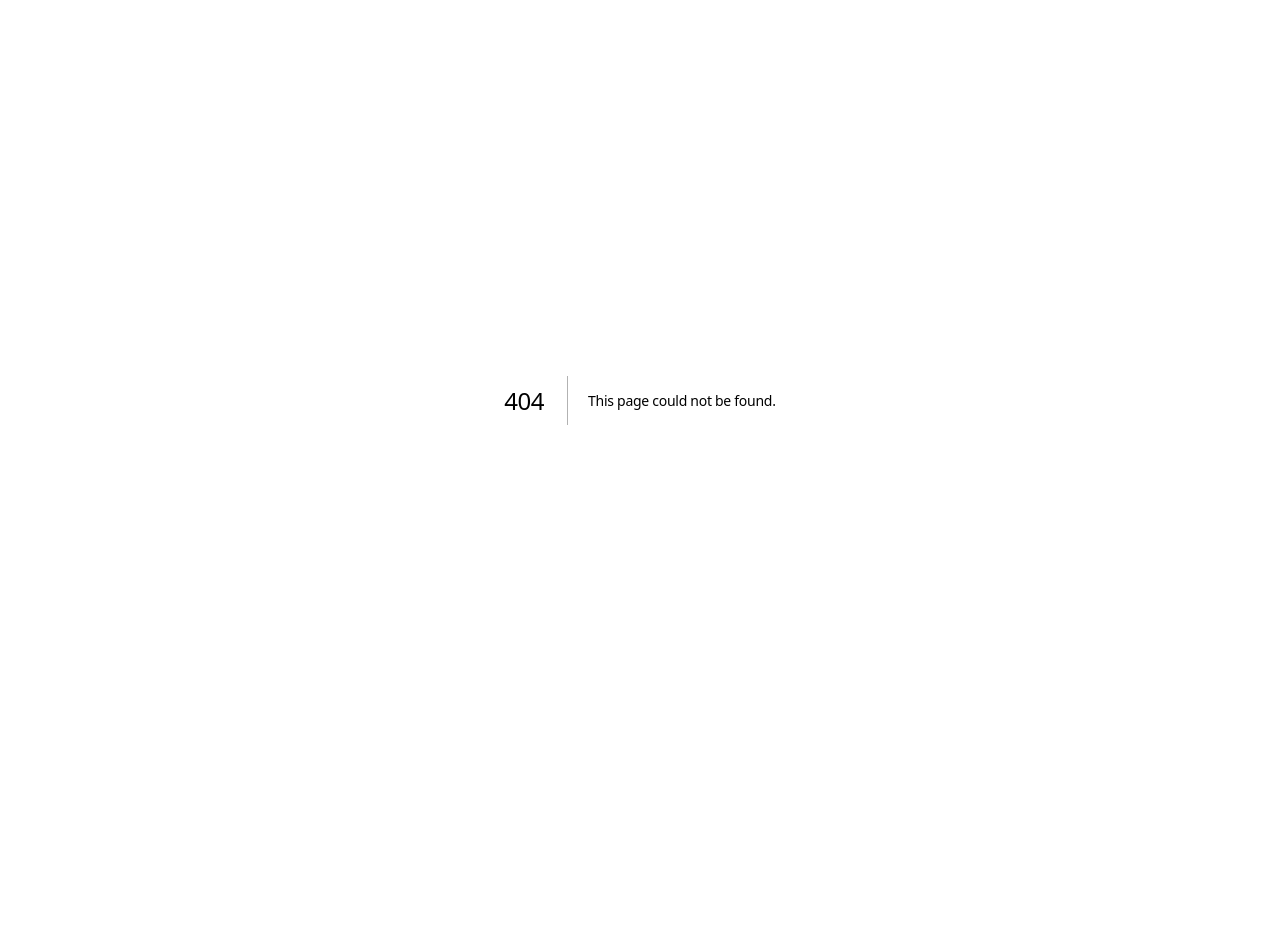
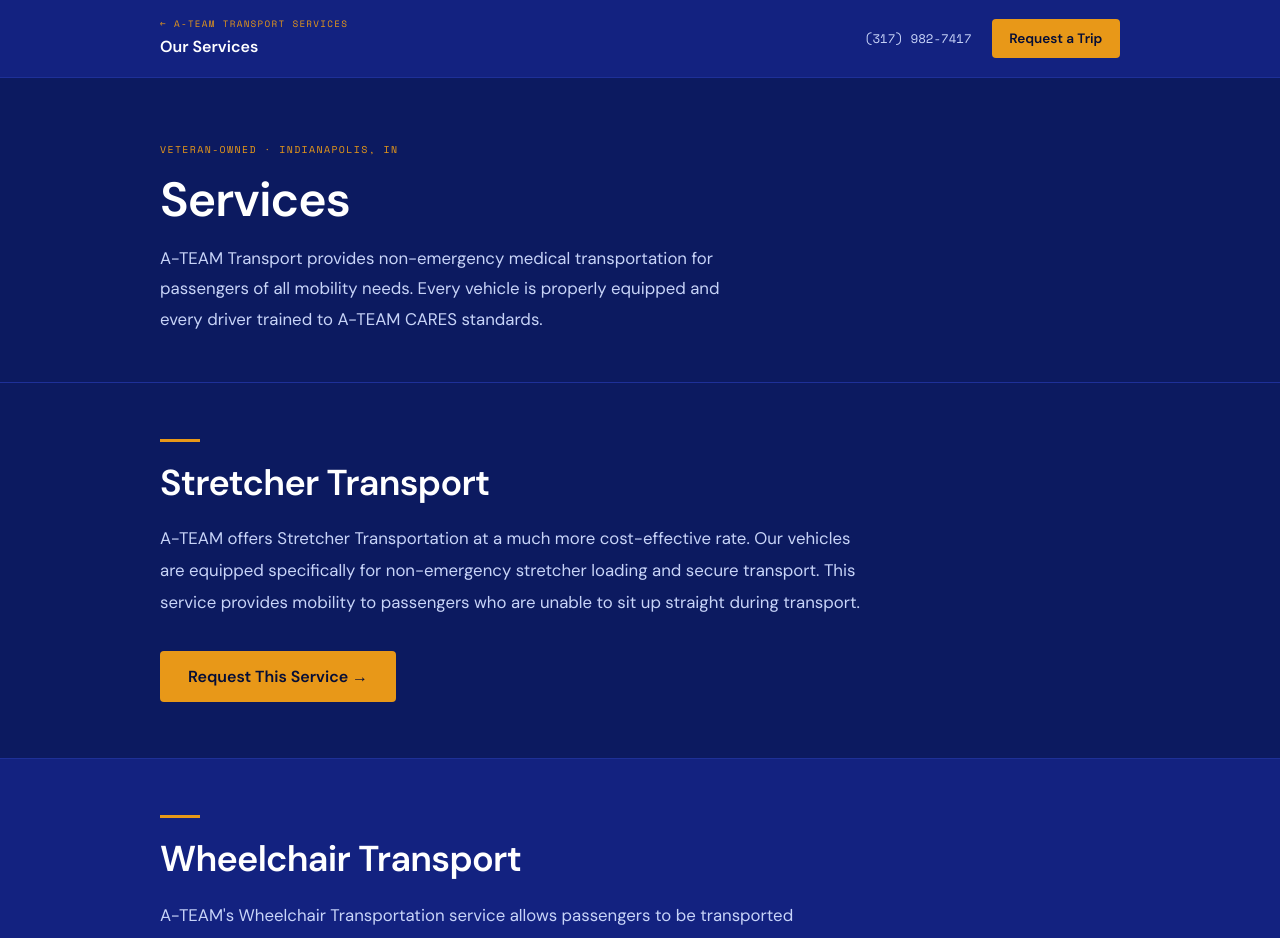
Before and after one commit to godfathereltee/ateam-transport, a Next.js app: page /services in a window 1280 px wide. Before the commit this address had no page. Shown: the top 938 px of the page. Before the commit the page ends 800 px from the top, so only its background shows below. Built offline with nearby package versions, Linux system fonts and the light colour scheme.

Commit message:
Add /services page with Stretcher, Wheelchair, Bariatric; restore clickable service cards on homepage

```diff
--- a/src/app/page.tsx
+++ b/src/app/page.tsx
@@ -65,6 +65,30 @@
               <div style={{ fontSize: '.72rem', color: 'var(--text-3)', textTransform: 'uppercase', letterSpacing: '.08em', fontFamily: 'var(--font-mono)' }}>{s.label}</div>
             </div>
           ))}
+        </div>
+      </section>
+
+      {/* Services */}
+      <section style={S.sectionPanel}>
+        <div style={S.wrap}>
+          <div style={S.label}>Our Services</div>
+          <h2 style={S.h2}>Safe, reliable transport for every need.</h2>
+          <div style={{ display: 'grid', gridTemplateColumns: 'repeat(auto-fit, minmax(260px, 1fr))', gap: '1px', background: 'var(--border)', border: '1px solid var(--border)', borderRadius: '4px', overflow: 'hidden', marginTop: '1.75rem' }}>
+            {[
+              { title: 'Stretcher Transport', desc: 'For passengers unable to sit upright during transport. Cost-effective, non-emergency stretcher loading and secure transport.', href: '/services#stretcher' },
+              { title: 'Wheelchair Transport', desc: 'Proper wheelchair securement and wider entry ramp access for passengers with varying mobility devices and requirements.', href: '/services#wheelchair' },
+              { title: 'Bariatric Transport', desc: 'Wide rear-entry ramps accommodating bariatric wheelchairs and personally owned chairs that exceed standard 35–36" ramp widths.', href: '/services#bariatric' },
+            ].map(s => (
+              <a key={s.title} href={s.href} style={{ background: 'var(--bg)', padding: '1.75rem 1.5rem', textDecoration: 'none', display: 'block', transition: 'background .15s' }}
+                onMouseEnter={e => (e.currentTarget.style.background = 'var(--bg-panel)')}
+                onMouseLeave={e => (e.currentTarget.style.background = 'var(--bg)')}>
+                <div style={{ width: '2rem', height: '2px', background: 'var(--accent)', marginBottom: '1rem' }} />
+                <div style={{ fontWeight: 600, color: 'var(--text)', marginBottom: '.6rem', fontSize: '1.1rem' }}>{s.title}</div>
+                <div style={{ color: 'var(--text-2)', fontSize: '1rem', lineHeight: 1.7, marginBottom: '1rem' }}>{s.desc}</div>
+                <div style={{ fontFamily: 'var(--font-mono)', fontSize: '.65rem', letterSpacing: '.08em', color: 'var(--accent)', textTransform: 'uppercase' }}>Learn more →</div>
+              </a>
+            ))}
+          </div>
         </div>
       </section>
 
--- /dev/null
+++ b/src/app/services/page.tsx
@@ -0,0 +1,104 @@
+import Link from 'next/link'
+
+const services = [
+  {
+    id: 'stretcher',
+    title: 'Stretcher Transport',
+    body: `A-TEAM offers Stretcher Transportation at a much more cost-effective rate. Our vehicles are equipped specifically for non-emergency stretcher loading and secure transport. This service provides mobility to passengers who are unable to sit up straight during transport.`,
+  },
+  {
+    id: 'wheelchair',
+    title: 'Wheelchair Transport',
+    body: `A-TEAM's Wheelchair Transportation service allows passengers to be transported according to their different needs and requirements. Our vehicle fleet is equipped with the proper wheelchair securement system and offers wider entry ramp access for wider wheelchairs.`,
+  },
+  {
+    id: 'bariatric',
+    title: 'Bariatric Transport',
+    body: `A-TEAM provides bariatric transportation designed to ensure every passenger has access to safe, reliable, and comfortable mobility services. Our wheelchair-accessible vehicles feature wider rear-entry ramps capable of accommodating a broader range of mobility devices, including bariatric wheelchairs and many personally owned chairs. This enhanced accessibility allows us to serve passengers whose mobility devices may not be compatible with the narrower 35 or 36 inch ramps commonly used by other transportation providers. Our approach reflects A-TEAM CARES — providing transportation with professionalism, respect, and a genuine commitment to the people we serve.`,
+  },
+]
+
+export default function ServicesPage() {
+  return (
+    <main style={{ minHeight: '100vh', background: 'var(--bg)' }}>
+
+      {/* Header */}
+      <header style={{ background: 'var(--bg-panel)', borderBottom: '1px solid var(--border)', padding: '1rem 1.5rem', position: 'sticky', top: 0, zIndex: 10 }}>
+        <div style={{ maxWidth: '960px', margin: '0 auto', display: 'flex', alignItems: 'center', justifyContent: 'space-between', gap: '1rem', flexWrap: 'wrap' }}>
+          <div>
+            <Link href="/" style={{ fontFamily: 'var(--font-mono)', fontSize: '.58rem', letterSpacing: '.14em', textTransform: 'uppercase', color: 'var(--accent)', textDecoration: 'none', display: 'block', marginBottom: '.1rem' }}>← A-TEAM Transport Services</Link>
+            <div style={{ fontWeight: 700, fontSize: '1rem', color: 'var(--text)' }}>Our Services</div>
+          </div>
+          <div style={{ display: 'flex', alignItems: 'center', gap: '1.25rem' }}>
+            <a href="tel:3179827417" style={{ fontFamily: 'var(--font-mono)', fontSize: '.78rem', color: 'var(--text-2)', textDecoration: 'none' }}>(317) 982-7417</a>
+            <Link href="/book" style={{ background: 'var(--accent)', color: 'var(--accent-fg)', padding: '.5rem 1.1rem', borderRadius: '4px', textDecoration: 'none', fontWeight: 600, fontSize: '.85rem', whiteSpace: 'nowrap' }}>
+              Request a Trip
+            </Link>
+          </div>
+        </div>
+      </header>
+
+      {/* Page hero */}
+      <section style={{ padding: '4rem 1.5rem 3rem', borderBottom: '1px solid var(--border)' }}>
+        <div style={{ maxWidth: '960px', margin: '0 auto' }}>
+          <div style={{ fontFamily: 'var(--font-mono)', fontSize: '.62rem', letterSpacing: '.14em', textTransform: 'uppercase', color: 'var(--accent)', marginBottom: '1rem' }}>
+            Veteran-Owned · Indianapolis, IN
+          </div>
+          <h1 style={{ fontSize: 'clamp(2rem, 5vw, 3rem)', fontWeight: 700, lineHeight: 1.1, color: 'var(--text)', letterSpacing: '-.02em', marginBottom: '1rem' }}>
+            Services
+          </h1>
+          <p style={{ color: 'var(--text-2)', fontSize: '1.05rem', lineHeight: 1.8, maxWidth: '52ch' }}>
+            A-TEAM Transport provides non-emergency medical transportation for passengers of all mobility needs. Every vehicle is properly equipped and every driver trained to A-TEAM CARES standards.
+          </p>
+        </div>
+      </section>
+
+      {/* Service cards */}
+      {services.map((s, i) => (
+        <section
+          key={s.id}
+          id={s.id}
+          style={{
+            padding: '3.5rem 1.5rem',
+            borderBottom: '1px solid var(--border)',
+            background: i % 2 === 1 ? 'var(--bg-panel)' : 'var(--bg)',
+            scrollMarginTop: '80px',
+          }}
+        >
+          <div style={{ maxWidth: '960px', margin: '0 auto' }}>
+            <div style={{ width: '2.5rem', height: '3px', background: 'var(--accent)', marginBottom: '1.25rem' }} />
+            <h2 style={{ fontSize: 'clamp(1.5rem, 3.5vw, 2.25rem)', fontWeight: 700, color: 'var(--text)', lineHeight: 1.15, marginBottom: '1.25rem', letterSpacing: '-.02em' }}>
+              {s.title}
+            </h2>
+            <p style={{ color: 'var(--text-2)', fontSize: '1.05rem', lineHeight: 1.9, maxWidth: '62ch' }}>
+              {s.body}
+            </p>
+            <div style={{ marginTop: '2rem' }}>
+              <Link href="/book" style={{ background: 'var(--accent)', color: 'var(--accent-fg)', padding: '.75rem 1.75rem', borderRadius: '4px', textDecoration: 'none', fontWeight: 700, fontSize: '1rem', display: 'inline-block' }}>
+                Request This Service →
+              </Link>
+            </div>
+          </div>
+        </section>
+      ))}
+
+      {/* Footer CTA */}
+      <section style={{ padding: '3.5rem 1.5rem', background: 'var(--bg-panel)' }}>
+        <div style={{ maxWidth: '960px', margin: '0 auto' }}>
+          <div style={{ fontFamily: 'var(--font-mono)', fontSize: '.62rem', letterSpacing: '.14em', textTransform: 'uppercase', color: 'var(--accent)', marginBottom: '.75rem' }}>Available 7 Days a Week</div>
+          <h2 style={{ fontSize: 'clamp(1.4rem, 3vw, 2rem)', fontWeight: 700, color: 'var(--text)', marginBottom: '.75rem', letterSpacing: '-.02em' }}>Ready to schedule a trip?</h2>
+          <p style={{ color: 'var(--text-2)', marginBottom: '1.75rem', fontSize: '1.05rem', lineHeight: 1.75, maxWidth: '50ch' }}>Submit a request online or call us directly. We confirm within 30 minutes during business hours.</p>
+          <div style={{ display: 'flex', gap: '1rem', flexWrap: 'wrap' }}>
+            <Link href="/book" style={{ background: 'var(--accent)', color: 'var(--accent-fg)', padding: '.9rem 2rem', borderRadius: '4px', textDecoration: 'none', fontWeight: 700, fontSize: '1.05rem' }}>
+              Request Online →
+            </Link>
+            <a href="tel:3179827417" style={{ border: '1px solid var(--border)', color: 'var(--text)', padding: '.9rem 2rem', borderRadius: '4px', textDecoration: 'none', fontWeight: 600, fontSize: '1.05rem', background: 'var(--bg)' }}>
+              Call (317) 982-7417
+            </a>
+          </div>
+        </div>
+      </section>
+
+    </main>
+  )
+}
```
